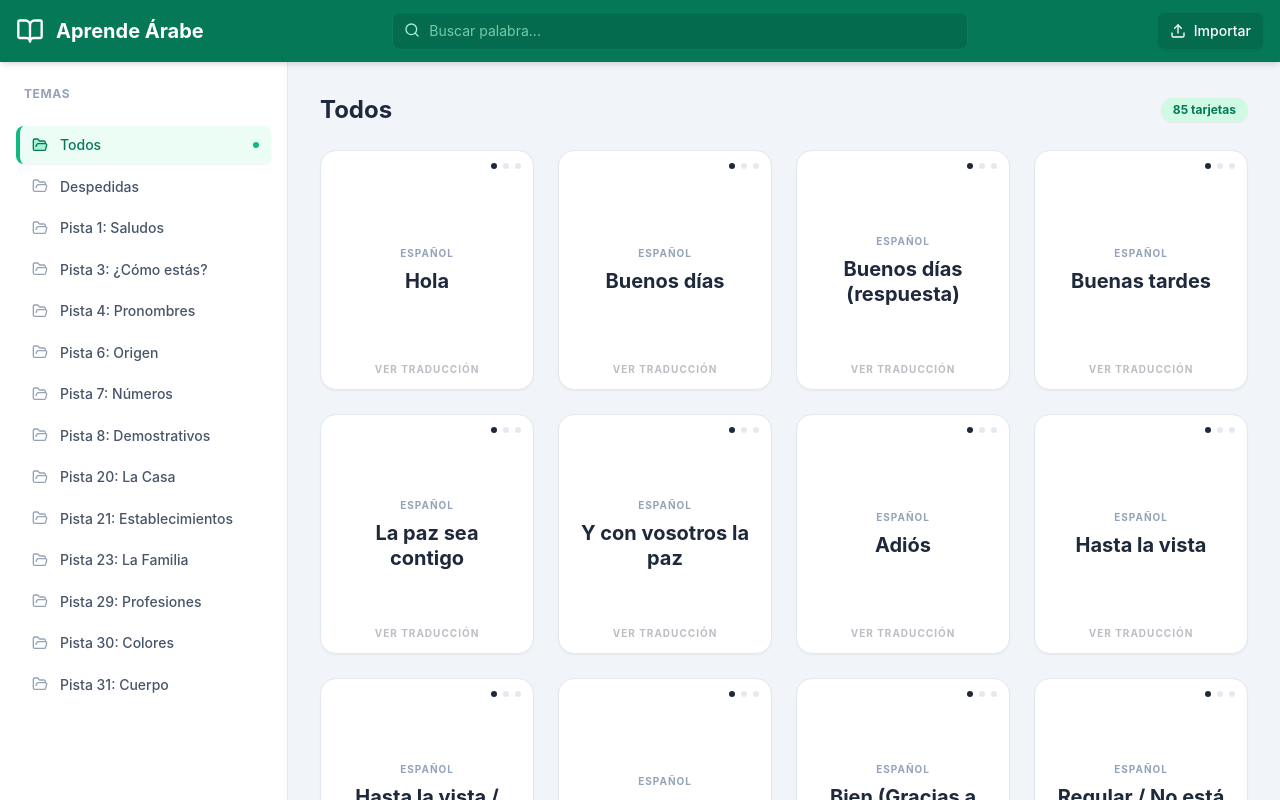
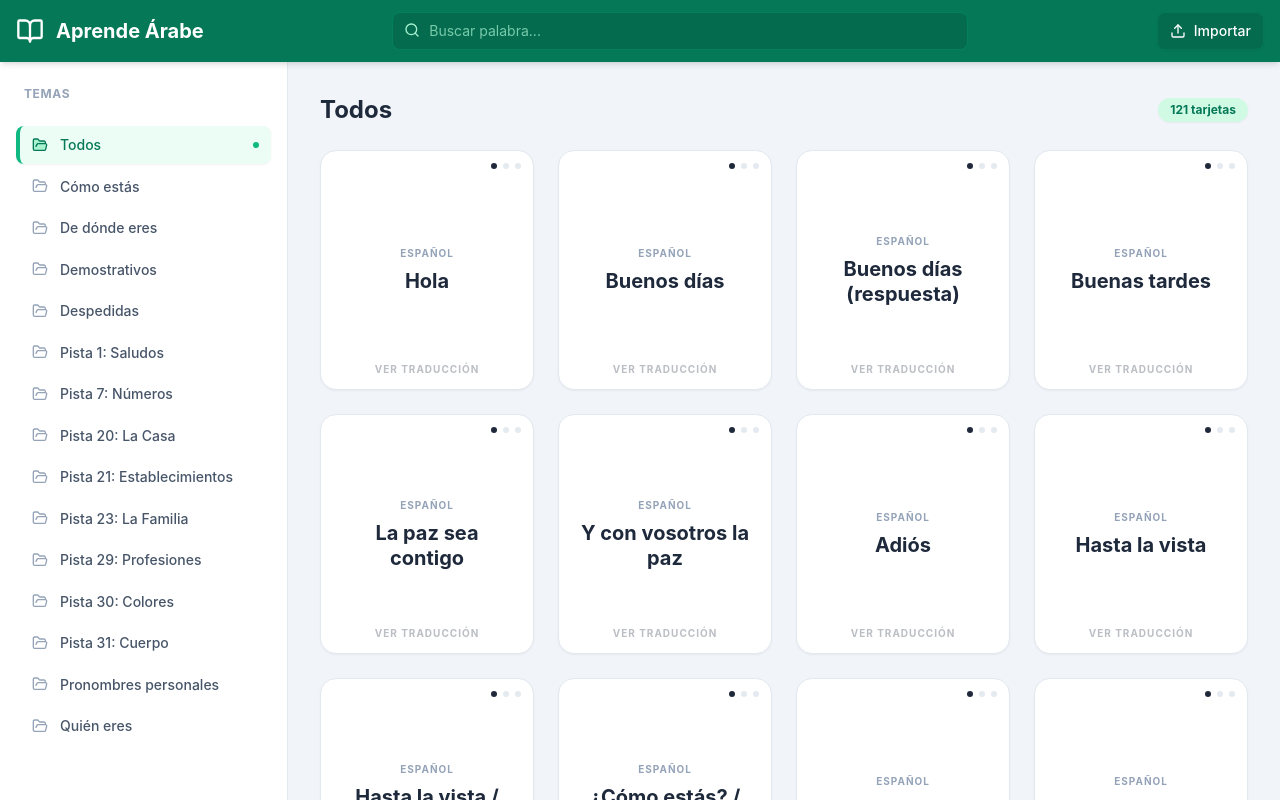
Before and after one commit to robertobergua-maker/aprende-arabe, a React (Vite) app: page / in a window 1280 px wide. Shown: the top 800 px of the page. Built offline with nearby package versions, Linux system fonts and the light colour scheme.

Commit message:
Actualizando tarjetas y mejoras

```diff
--- a/src/App.jsx
+++ b/src/App.jsx
@@ -28,25 +28,51 @@ const INITIAL_DATA = [
 { id: 264981, category: "Despedidas", spanish: "Hasta la vista / Adiós (respuesta)", arabic: "إلى اللقاء / مع السلامة", phonetic: "ilā al-liqāʾ / maʿa as-salāma" },
 
   // Pista 3: ¿Cómo estás?
-  { id: 301, category: "Pista 3: ¿Cómo estás?", spanish: "¿Cómo estás?", arabic: "كيف الحال؟", phonetic: "Kayfa al-hal?" },
-  { id: 302, category: "Pista 3: ¿Cómo estás?", spanish: "Bien (Gracias a Dios)", arabic: "بخير والحمد لله", phonetic: "Bikhayr wal-hamdulillah" },
-  { id: 303, category: "Pista 3: ¿Cómo estás?", spanish: "Regular / No está mal", arabic: "لا بأس", phonetic: "La ba's" },
+{ id: 582913, category: "Cómo estás", spanish: "¿Cómo estás? / ¿Qué tal?", arabic: "كيف الحال؟", phonetic: "kayfa al-ḥāl?" },
+{ id: 194820, category: "Cómo estás", spanish: "Bien", arabic: "بخير", phonetic: "bijayr" },
+{ id: 739105, category: "Cómo estás", spanish: "Bien", arabic: "لا بأس", phonetic: "lā baʾs" },
+{ id: 860274, category: "Cómo estás", spanish: "Bien, gracias a Dios", arabic: "الحمد لله", phonetic: "al-ḥamdu lillāh" },
+{ id: 317496, category: "Cómo estás", spanish: "Bien, gracias a Dios (respuesta larga)", arabic: "بخير والحمد لله", phonetic: "bijayr wa-l-ḥamdu lillāh" },
+{ id: 925781, category: "Cómo estás", spanish: "Bien, gracias a Dios (respuesta larga)", arabic: "لا بأس والحمد لله", phonetic: "lā baʾs wa-l-ḥamdu lillāh" }
+,
 
   // Pista 4: Pronombres personales
-  { id: 401, category: "Pista 4: Pronombres", spanish: "Yo", arabic: "أنا", phonetic: "Ana" },
-  { id: 402, category: "Pista 4: Pronombres", spanish: "Tú (masculino)", arabic: "أنت", phonetic: "Anta" },
-  { id: 403, category: "Pista 4: Pronombres", spanish: "Tú (femenino)", arabic: "أنت", phonetic: "Anti" },
-  { id: 404, category: "Pista 4: Pronombres", spanish: "Él", arabic: "هو", phonetic: "Huwa" },
-  { id: 405, category: "Pista 4: Pronombres", spanish: "Ella", arabic: "هي", phonetic: "Hiya" },
-  { id: 406, category: "Pista 4: Pronombres", spanish: "Nosotros", arabic: "نحن", phonetic: "Nahnu" },
-  { id: 407, category: "Pista 4: Pronombres", spanish: "Vosotros", arabic: "أنتم", phonetic: "Antum" },
-  { id: 408, category: "Pista 4: Pronombres", spanish: "Ellos", arabic: "هم", phonetic: "Hum" },
+{ id: 504918, category: "Pronombres personales", spanish: "Yo", arabic: "أنا", phonetic: "anā" },
+{ id: 839274, category: "Pronombres personales", spanish: "Tú (masculino)", arabic: "أنتَ", phonetic: "anta" },
+{ id: 126705, category: "Pronombres personales", spanish: "Tú (femenino)", arabic: "أنتِ", phonetic: "anti" },
+{ id: 790361, category: "Pronombres personales", spanish: "Él", arabic: "هو", phonetic: "huwa" },
+{ id: 248693, category: "Pronombres personales", spanish: "Ella", arabic: "هي", phonetic: "hiya" },
+{ id: 671820, category: "Pronombres personales", spanish: "Nosotros / nosotras", arabic: "نحن", phonetic: "naḥnu" },
+{ id: 935174, category: "Pronombres personales", spanish: "Vosotros", arabic: "أنتم", phonetic: "antum" },
+{ id: 380592, category: "Pronombres personales", spanish: "Vosotras", arabic: "أنتن", phonetic: "antunna" },
+{ id: 814269, category: "Pronombres personales", spanish: "Ellos", arabic: "هم", phonetic: "hum" },
+{ id: 592047, category: "Pronombres personales", spanish: "Ellas", arabic: "هن", phonetic: "hunna" },
+
+{ id: 618392, category: "Quién eres", spanish: "¿Quién eres?", arabic: "من أنت؟", phonetic: "man anta?" },
+{ id: 905174, category: "Quién eres", spanish: "Soy Marwán", arabic: "أنا مروان", phonetic: "anā marwān" },
+{ id: 742681, category: "Quién eres", spanish: "¿Quién eres?", arabic: "من أنت؟", phonetic: "man anti?" },
+{ id: 381950, category: "Quién eres", spanish: "Soy Fátima", arabic: "أنا فاطمة", phonetic: "anā fāṭima" },
+{ id: 569204, category: "Quién eres", spanish: "¿Quién es? (masculino)", arabic: "من هو؟", phonetic: "man huwa?" },
+{ id: 827613, category: "Quién eres", spanish: "Es Mústafa", arabic: "هو مصطفى", phonetic: "huwa muṣṭafā" },
+{ id: 194508, category: "Quién eres", spanish: "¿Quién es? (femenino)", arabic: "من هي؟", phonetic: "man hiya?" },
+{ id: 760381, category: "Quién eres", spanish: "Es Layla", arabic: "هي ليلى", phonetic: "hiya laylā" },
 
   // Pista 6: De dónde eres
-  { id: 601, category: "Pista 6: Origen", spanish: "¿De dónde eres?", arabic: "من أين أنت؟", phonetic: "Min ayna anta?" },
-  { id: 602, category: "Pista 6: Origen", spanish: "Soy de España", arabic: "أنا من إسبانيا", phonetic: "Ana min Isbania" },
-  { id: 603, category: "Pista 6: Origen", spanish: "Soy español", arabic: "أنا إسباني", phonetic: "Ana isbani" },
-  { id: 604, category: "Pista 6: Origen", spanish: "Soy francesa", arabic: "أنا فرنسية", phonetic: "Ana faransiya" },
+  { id: 704318, category: "De dónde eres", spanish: "¿De dónde eres?", arabic: "من أين أنت؟", phonetic: "min ayna anta?" },
+{ id: 219847, category: "De dónde eres", spanish: "Soy de España", arabic: "أنا من إسبانيا", phonetic: "anā min isbāniyā" },
+{ id: 865204, category: "De dónde eres", spanish: "Soy español", arabic: "أنا إسباني", phonetic: "anā isbānī" },
+
+{ id: 593781, category: "De dónde eres", spanish: "¿De dónde eres?", arabic: "من أين أنت؟", phonetic: "min ayna anti?" },
+{ id: 148906, category: "De dónde eres", spanish: "Soy de Francia", arabic: "أنا من فرنسا", phonetic: "anā min faransā" },
+{ id: 920463, category: "De dónde eres", spanish: "Soy francesa", arabic: "أنا فرنسية", phonetic: "anā faransiyya" },
+
+{ id: 376195, category: "De dónde eres", spanish: "¿De dónde es? (masculino)", arabic: "من أين هو؟", phonetic: "min ayna huwa?" },
+{ id: 681429, category: "De dónde eres", spanish: "Es de Italia", arabic: "هو من إيطاليا", phonetic: "huwa min īṭāliyā" },
+{ id: 254870, category: "De dónde eres", spanish: "Es italiano", arabic: "هو إيطالي", phonetic: "huwa īṭālī" },
+
+{ id: 937502, category: "De dónde eres", spanish: "¿De dónde es? (femenino)", arabic: "من أين هي؟", phonetic: "min ayna hiya?" },
+{ id: 418639, category: "De dónde eres", spanish: "Es de Italia", arabic: "هي من إيطاليا", phonetic: "hiya min īṭāliyā" },
+{ id: 760184, category: "De dónde eres", spanish: "Es italiana", arabic: "هي إيطالية", phonetic: "hiya īṭāliyya" },
 
   // Pista 7: Números 0-10
   { id: 700, category: "Pista 7: Números", spanish: "Cero", arabic: "صفر", phonetic: "Sifr" },
@@ -62,10 +88,27 @@ const INITIAL_DATA = [
   { id: 710, category: "Pista 7: Números", spanish: "Diez", arabic: "عشرة", phonetic: "'Ashara" },
 
   // Pista 8: Demostrativos
-  { id: 801, category: "Pista 8: Demostrativos", spanish: "Esto / Este", arabic: "هذا", phonetic: "Hadha" },
-  { id: 802, category: "Pista 8: Demostrativos", spanish: "Esta", arabic: "هذه", phonetic: "Hadhihi" },
-  { id: 803, category: "Pista 8: Demostrativos", spanish: "¿Qué es esto?", arabic: "ما هذا ؟", phonetic: "Ma hadha?" },
-  { id: 804, category: "Pista 8: Demostrativos", spanish: "Esto es un libro", arabic: "هذا كتاب", phonetic: "Hadha kitab" },
+ { id: 615482, category: "Demostrativos", spanish: "Éste, ese, esto, eso", arabic: "هذا", phonetic: "hādhā" },
+{ id: 903174, category: "Demostrativos", spanish: "Ésta, esa", arabic: "هذه", phonetic: "hādhihi" },
+{ id: 487209, category: "Demostrativos", spanish: "Aquel, aquello, ese, eso", arabic: "ذلك", phonetic: "dhālika" },
+{ id: 762910, category: "Demostrativos", spanish: "Aquella, esa", arabic: "تلك", phonetic: "tilka" },
+
+{ id: 351648, category: "Demostrativos", spanish: "¿Qué es esto?", arabic: "ما هذا؟", phonetic: "mā hādhā?" },
+{ id: 820593, category: "Demostrativos", spanish: "Esto es un libro", arabic: "هذا كتاب", phonetic: "hādhā kitāb" },
+{ id: 194762, category: "Demostrativos", spanish: "Esto es un lápiz", arabic: "هذا قلم", phonetic: "hādhā qalam" },
+{ id: 673905, category: "Demostrativos", spanish: "Esto es una puerta", arabic: "هذا باب", phonetic: "hādhā bāb" },
+{ id: 508341, category: "Demostrativos", spanish: "Esto es una ventana", arabic: "هذا شباك", phonetic: "hādhā shubbāk" },
+{ id: 946207, category: "Demostrativos", spanish: "Esto es una silla", arabic: "هذا كرسي", phonetic: "hādhā kursī" },
+{ id: 731854, category: "Demostrativos", spanish: "Esto es un teléfono", arabic: "هذا تليفون", phonetic: "hādhā tilīfūn" },
+{ id: 284691, category: "Demostrativos", spanish: "Esto es un ordenador", arabic: "هذا كمبيوتر", phonetic: "hādhā kombiyūtar" },
+{ id: 659120, category: "Demostrativos", spanish: "Esto es una mesa", arabic: "هذه طاولة", phonetic: "hādhihi ṭāwila" },
+{ id: 817346, category: "Demostrativos", spanish: "Esto es una pizarra", arabic: "هذه سبورة", phonetic: "hādhihi sabbūra" },
+{ id: 492805, category: "Demostrativos", spanish: "Esto es una botella", arabic: "هذه زجاجة", phonetic: "hādhihi zujāja" },
+
+{ id: 570318, category: "Demostrativos", spanish: "¿Quién es éste?", arabic: "من هذا؟", phonetic: "man hādhā?" },
+{ id: 903652, category: "Demostrativos", spanish: "Éste es Nabil", arabic: "هذا نبيل", phonetic: "hādhā nabīl" },
+{ id: 168974, category: "Demostrativos", spanish: "¿Quién es ésta?", arabic: "من هذه؟", phonetic: "man hādhihi?" },
+{ id: 745291, category: "Demostrativos", spanish: "Ésta es Yamila", arabic: "هذه جميلة", phonetic: "hādhihi jamīla" },
 
   // Pista 20: La Casa
   { id: 2001, category: "Pista 20: La Casa", spanish: "Casa", arabic: "بيت", phonetic: "Bayt" },
```
